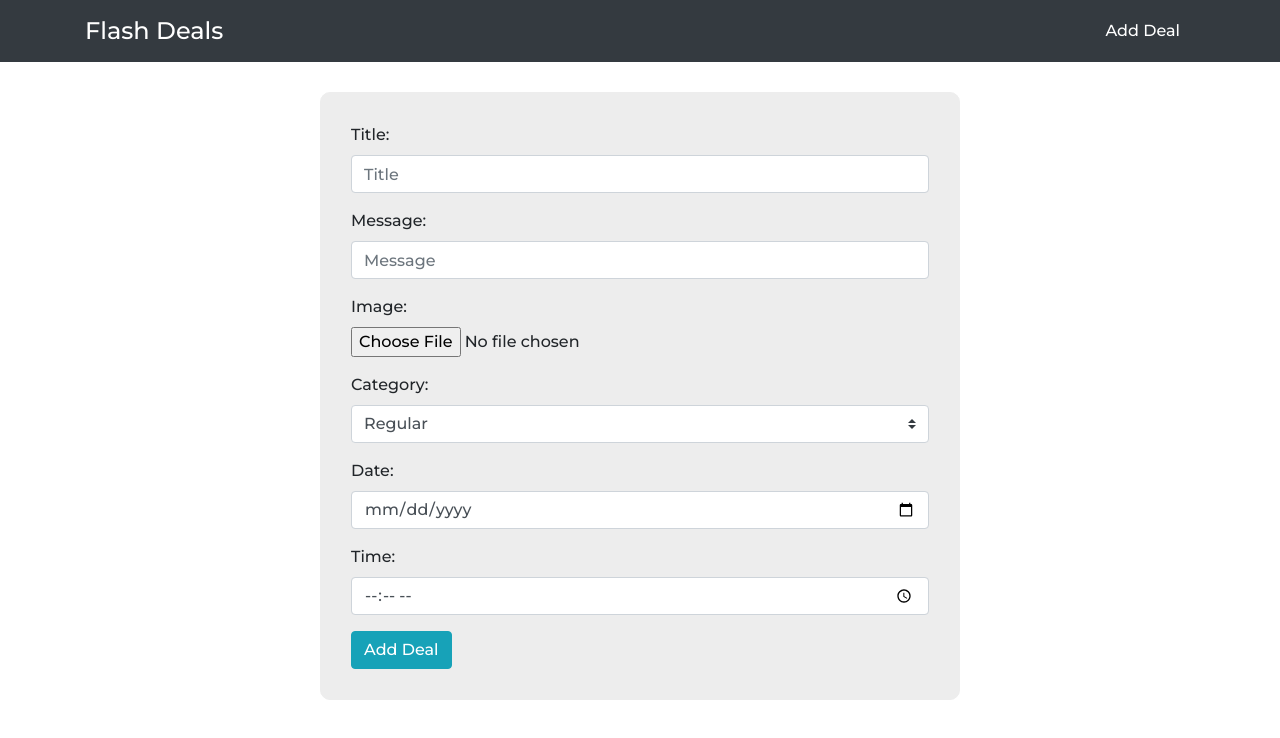
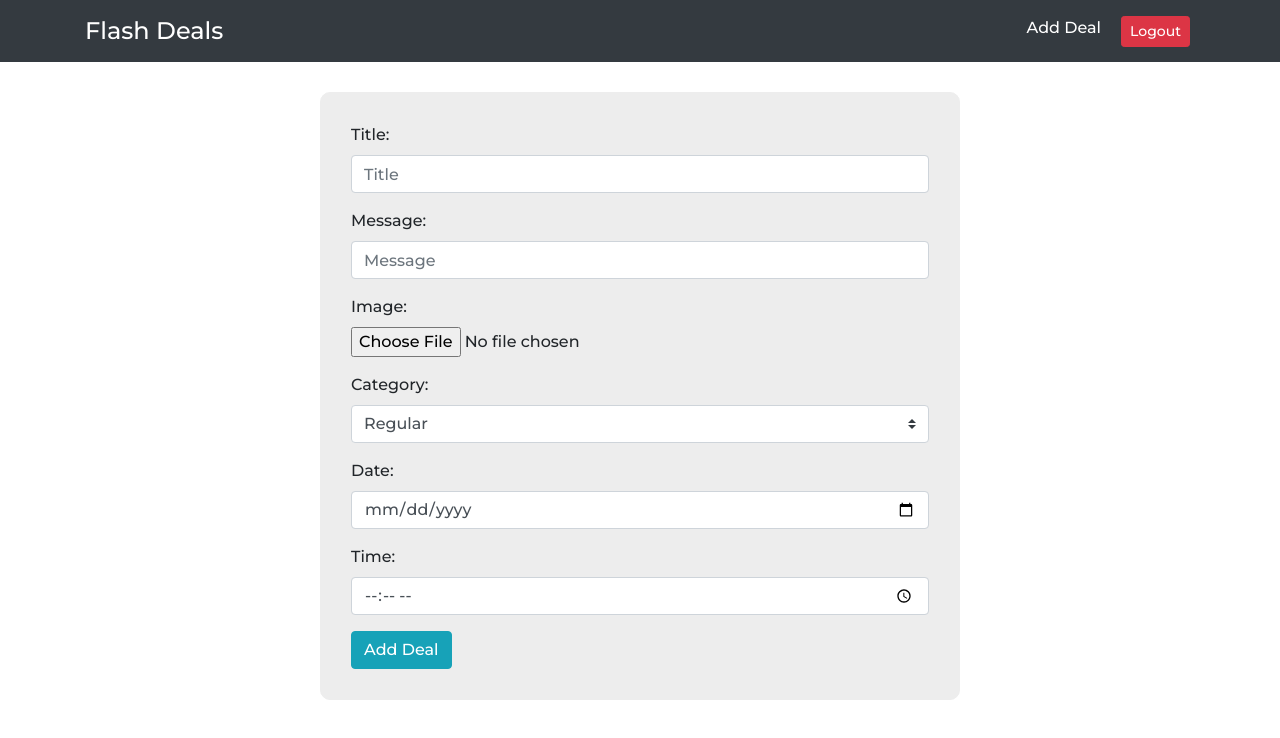
Before and after one commit to Shadman87/Flash-Deals, a React (Create React App) app: page /deals/new in a window 1280 px wide. Shown: the top 738 px of the page. Built offline with nearby package versions, Linux system fonts and the light colour scheme; no server answers; sample sign-in values are in the browser's storage.

Commit message:
Logout button added

```diff
--- /dev/null
+++ b/src/api/firebaseLogout.js
@@ -0,0 +1,5 @@
+import fireConfig from '../firebaseConfig/config';
+
+export default () => {
+  fireConfig.auth().signOut();
+}
--- a/src/components/DealCreate.js
+++ b/src/components/DealCreate.js
@@ -1,8 +1,12 @@
 import React from 'react';
 import "../App.css"
 import firestoreSetData from '../api/firestoreSetData';
+import authListener from '../api/authListener';
 
 class DealCreate extends React.Component {
+  componentDidMount () {
+    authListener();
+  }
 
   addDeal = (e) => {
     e.preventDefault();
--- a/src/components/DealEdit.js
+++ b/src/components/DealEdit.js
@@ -2,9 +2,11 @@ import React from 'react';
 import "./../App.css";
 import firestoreUpdateData from '../api/firestoreUpdateData';
 import firestoreGetDoc from '../api/firestoreGetDoc';
+import authListener from '../api/authListener';
 
 class DealEdit extends React.Component {
   componentDidMount () {
+    authListener();
     this.getData();
   }
   getData() {
--- a/src/components/Navbar.js
+++ b/src/components/Navbar.js
@@ -1,9 +1,14 @@
 import React from 'react';
 import { Link } from 'react-router-dom';
+import firebaseLogout from '../api/firebaseLogout';
 
 import '../App.css';
 
 const Navbar = () => {
+
+  const logout = () => {
+    firebaseLogout();
+  }
   return (
     <div className="">
       <nav className="navbar navbar-expand-lg navbar-dark bg-dark">
@@ -14,6 +19,9 @@ const Navbar = () => {
               <li className="nav-item">
                 <Link to="/deals/new" className="link">Add Deal</Link>
               </li>
+              <li className="nav-item">
+                <button className="btn btn-sm btn-danger" onClick={() => logout()}>Logout</button>
+              </li>
             </ul>
           </div>
         </div>
```
